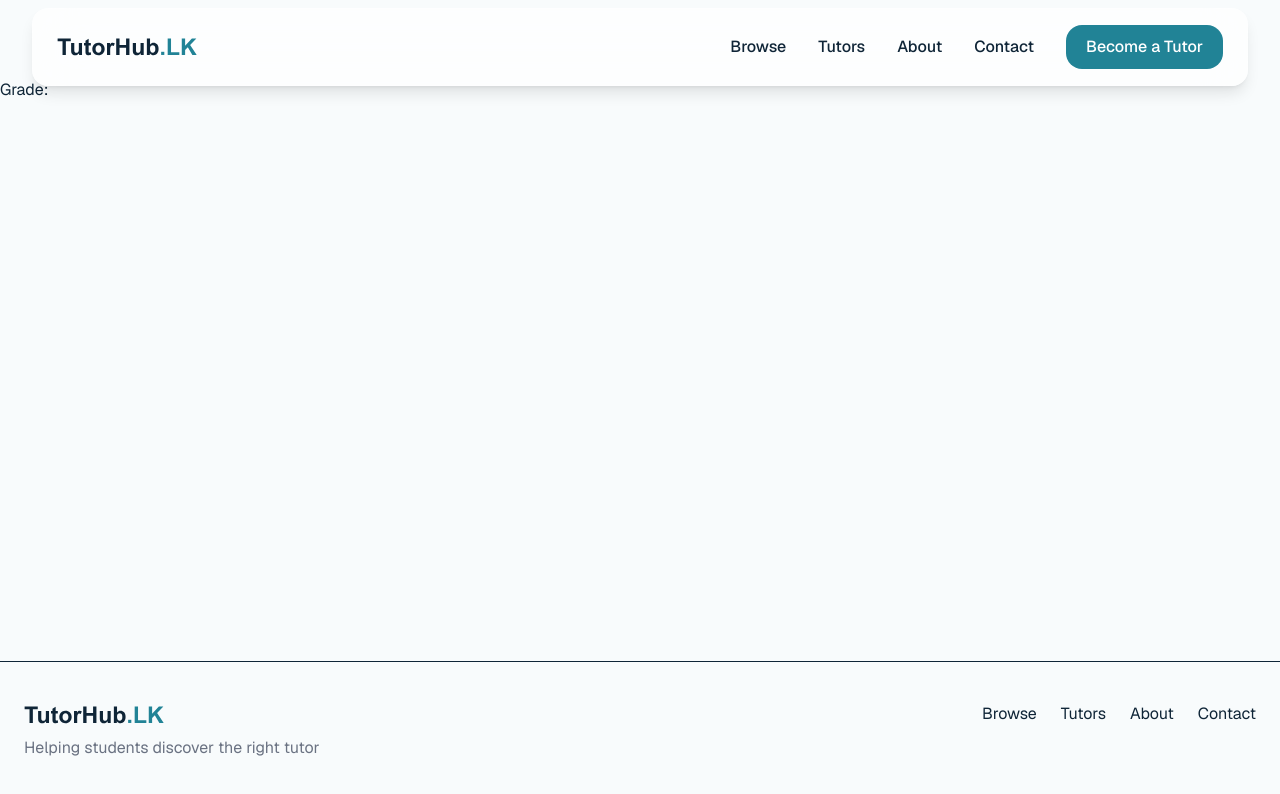
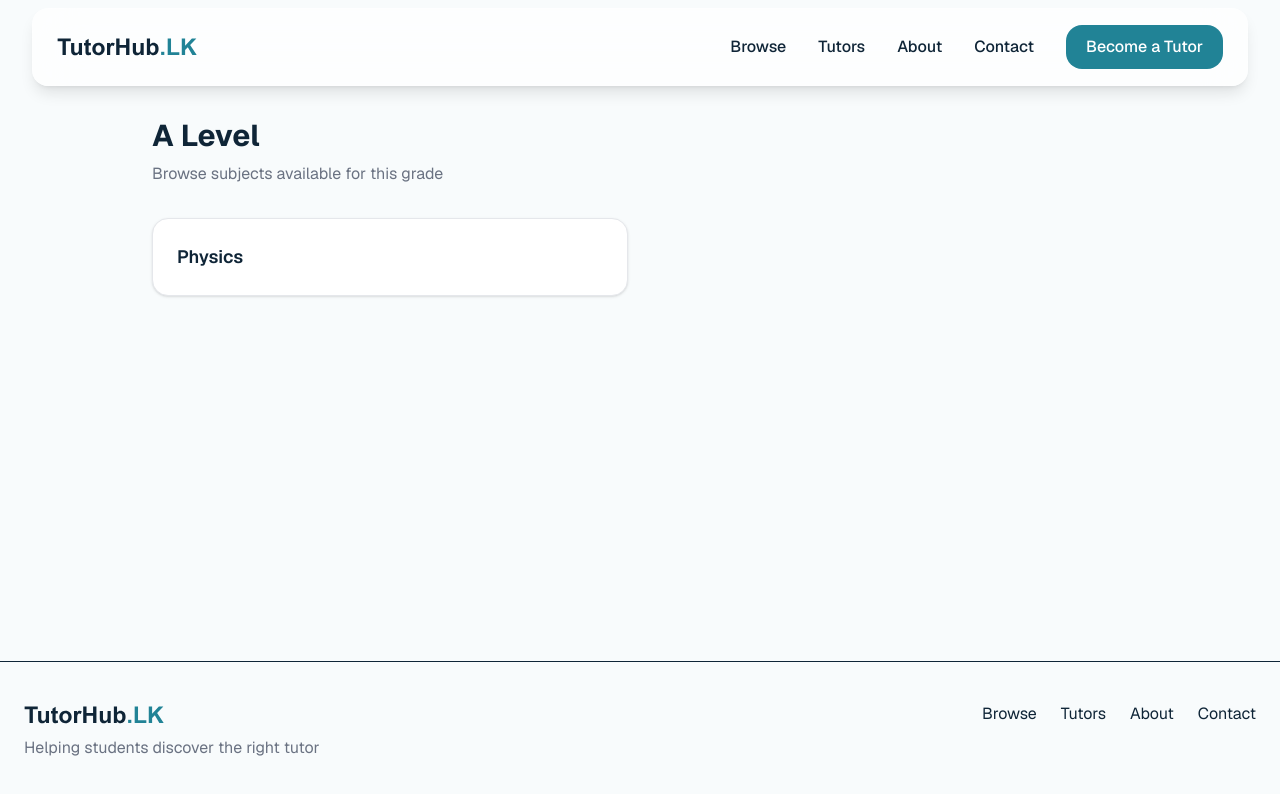
Before and after one commit to DinukaD-24/tutor-platform, a Next.js app: page /syllabus/cambridge/a-level in a window 1280 px wide. Shown: the top 794 px of the page. Built offline with nearby package versions, Linux system fonts and the light colour scheme.

Commit message:
feat: implement GradePage with subject listing and add GradeCard and TopicCard components

```diff
--- a/src/app/syllabus/[syllabusSlug]/[gradeSlug]/page.js
+++ b/src/app/syllabus/[syllabusSlug]/[gradeSlug]/page.js
@@ -1,7 +1,32 @@
-export default function Page({ params }) {
+import { syllabuses } from "@/data/syllabuses";
+import SubjectCard from "@/components/cards/SubjectCard";
+
+export default function GradePage({ params }) {
+    const syllabus = syllabuses.find(s => s.slug === params.syllabusSlug);
+    const grade = syllabus?.grades.find(g => g.slug === params.gradeSlug);
+
+    if (!grade) return <div> Grade not found</div>
+
     return (
-        <div>
-            Grade: {params.gradeId}
+        <div className="max-w-5xl mx-auto px-6 py-10">
+            <h1 className="text-3xl font-bold mb-2">
+                {grade.name}
+            </h1>
+
+            <p className="text-gray-500 mb-8">
+                Browse subjects available for this grade
+            </p>
+
+            <div className="grid gap-6 md:grid-cols-2">
+                {grade.subjects.map(subject => (
+                    <SubjectCard
+                        key={subject.slug}
+                        syllabusSlug={syllabus.slug}
+                        gradeSlug={grade.slug}
+                        subject={subject}
+                    />
+                ))}
+            </div>
         </div>
     );
 }
--- /dev/null
+++ b/src/components/cards/GradeCard.jsx
@@ -0,0 +1,12 @@
+import Link from "next/link";
+
+export default function GradeCard({ syllabusSlug, grade}) {
+    return (
+        <Link
+            href={`/syllabus/${syllabusSlug}/${grade.slug}`}
+            className="block border border-gray-200 rounded-2xl p-5 shadow-sm hover:shadow-lg transition hover:-translate-y-1"
+        >
+            <h3 className="text-lg font-semibold">{grade.name}</h3>
+        </Link>
+    );
+}
--- /dev/null
+++ b/src/components/cards/TopicCard.jsx
@@ -0,0 +1,13 @@
+import Link from ""import { syllabuses } from "@/data/syllabuses";
+next/link;
+
+export default function TopicCard() {
+    return (
+        <Link
+            href={`/syllabus/${syllabusSlug}/${gradeSlug}/${subjectSlug}/${topic.slug}`}
+            className="block border rounded-2xl border-gray-200 p-5 shadow-sm hover:shadow-md transition hover:-translate-y-1"
+        >
+            <h3 className="text-lg font-semibold">{topic.name}</h3>
+        </Link>
+    );
+}
```
